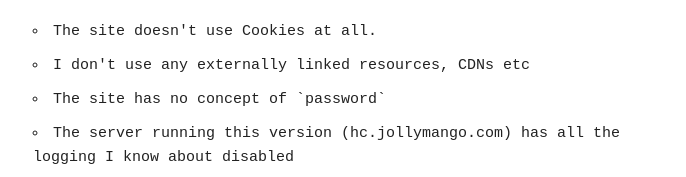
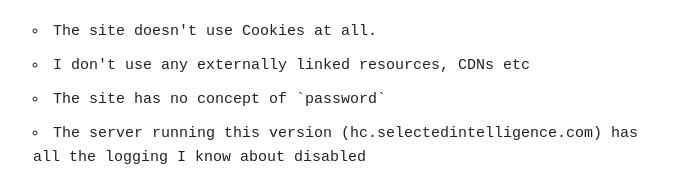
Before and after one commit to scandox/hacker-crackdown, a website: page public/static/about.html in a window 1280 px wide. Shown: the part 1500-1677 px from the top of the page, without its empty margins (127-813 px from the left). Drawn offline with nearby package versions, Linux system fonts and the light colour scheme; files that its build step writes are made by us from their sources.

Commit message:
Fixing server name

```diff
--- a/public/static/about.html
+++ b/public/static/about.html
@@ -45,7 +45,7 @@
 				<li>The site doesn't use Cookies at all.</li>
 				<li>I don't use any externally linked resources, CDNs etc</li>
 				<li>The site has no concept of `password`</li>
-				<li>The server running this version (hc.jollymango.com) has all the logging I know about disabled</li>
+				<li>The server running this version (hc.selectedintelligence.com) has all the logging I know about disabled</li>
 				<li>The site DOES use localStorage extensively. If you choose to pick a username when making annotations the server generates a <a href='https://jwt.io/introduction/'>JWT</a>. It also uses localStorage to keep track of your unmoderated annotations. </li>
 				<li>If you have chosen a username, the JWT stored in localStorage will be added to the X-Access-Header with each request to the server. The JWT encodes only the username, issuing server and the issue date. The JWT is not stored server-side. It relies only on the decoding with the server-side secret to establish the claim to the username. They cannot be revoked individually.</li>
 				<li>Your username will NOT be available to you on other devices, unless you manually copied over the user entry from localStorage to the other device's localStorage for the site.</li>
```
